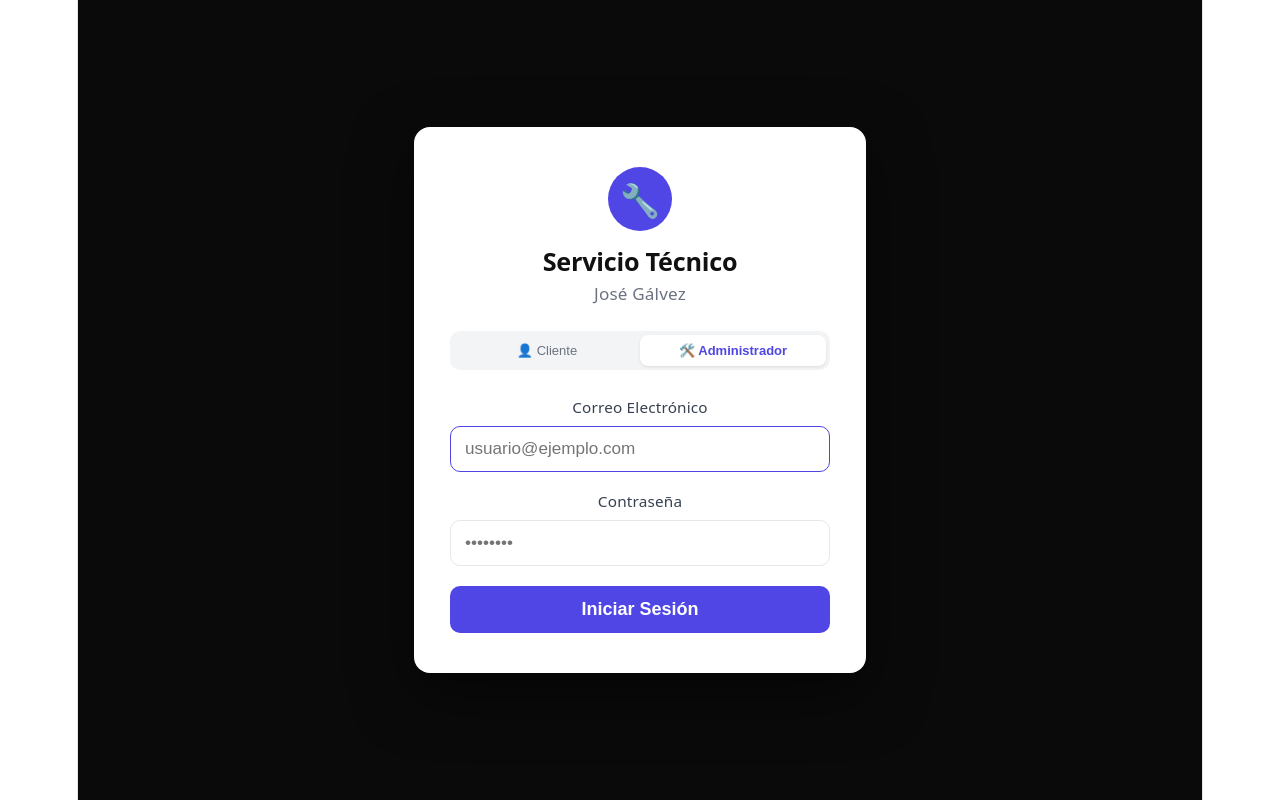
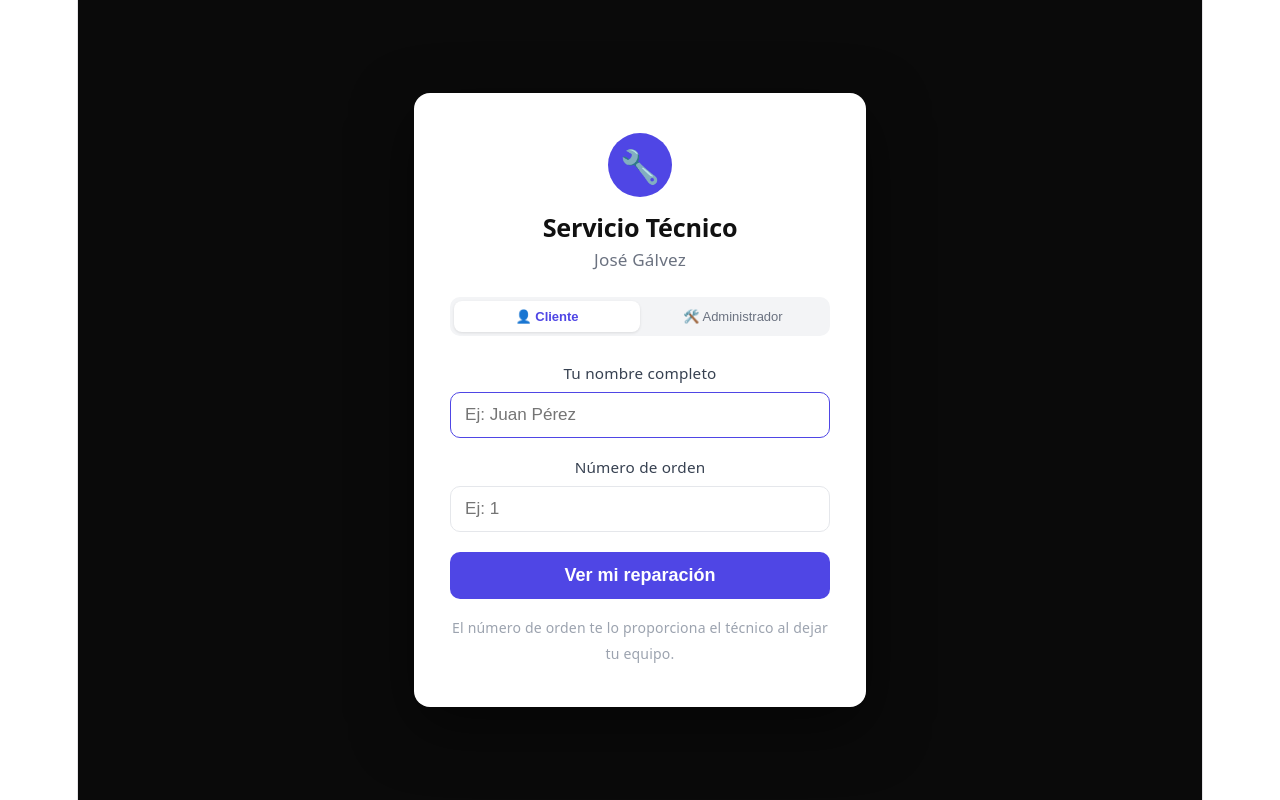
Before and after one commit to D0402/taller-jose-galvez, a React (Vite) app: page / in a window 1280 px wide. Built offline with nearby package versions, Linux system fonts and the light colour scheme; no server answers.

Commit message:
feat: login cliente por nombre y orden, admin por usuario

```diff
--- a/src/components/Login.jsx
+++ b/src/components/Login.jsx
@@ -3,33 +3,13 @@ import React, { useState } from 'react';
 const API = import.meta.env.VITE_API_URL || '/api';
 
 export default function Login({ onLogin }) {
-  const [modo, setModo] = useState('admin'); // 'admin' | 'cliente'
-  const [correo, setCorreo] = useState('');
-  const [password, setPassword] = useState('');
+  const [modo, setModo] = useState('cliente');
   const [nombreCliente, setNombreCliente] = useState('');
   const [ordenCliente, setOrdenCliente] = useState('');
+  const [adminUser, setAdminUser] = useState('');
+  const [adminPass, setAdminPass] = useState('');
   const [error, setError] = useState('');
   const [cargando, setCargando] = useState(false);
-
-  const handleAdminSubmit = async (e) => {
-    e.preventDefault();
-    setCargando(true);
-    setError('');
-    try {
-      const res = await fetch(`${API}/auth/login`, {
-        method: 'POST',
-        headers: { 'Content-Type': 'application/json' },
-        body: JSON.stringify({ correo, password })
-      });
-      const data = await res.json();
-      if (!res.ok) { setError(data.error); return; }
-      onLogin(data);
-    } catch {
-      setError('No se pudo conectar con el servidor.');
-    } finally {
-      setCargando(false);
-    }
-  };
 
   const handleClienteSubmit = async (e) => {
     e.preventDefault();
@@ -53,9 +33,28 @@ export default function Login({ onLogin }) {
         token: null,
         rol: 'cliente',
         correo: nombreCliente.trim(),
-        nombreCliente: nombreCliente.trim(),
-        ordenId: ordenCliente.trim()
+        nombreCliente: nombreCliente.trim()
       });
+    } catch {
+      setError('No se pudo conectar con el servidor.');
+    } finally {
+      setCargando(false);
+    }
+  };
+
+  const handleAdminSubmit = async (e) => {
+    e.preventDefault();
+    setCargando(true);
+    setError('');
+    try {
+      const res = await fetch(`${API}/auth/login`, {
+        method: 'POST',
+        headers: { 'Content-Type': 'application/json' },
+        body: JSON.stringify({ correo: adminUser, password: adminPass })
+      });
+      const data = await res.json();
+      if (!res.ok) { setError(data.error); return; }
+      onLogin(data);
     } catch {
       setError('No se pudo conectar con el servidor.');
     } finally {
@@ -169,13 +168,13 @@ export default function Login({ onLogin }) {
           <form onSubmit={handleAdminSubmit}>
             <div style={{ marginBottom: '16px' }}>
               <label style={{ display: 'block', fontSize: '0.85rem', color: '#374151', marginBottom: '6px', fontWeight: '500' }}>
-                Correo Electrónico
+                Usuario
               </label>
               <input
-                type="email"
-                placeholder="usuario@ejemplo.com"
-                value={correo}
-                onChange={e => setCorreo(e.target.value)}
+                type="text"
+                placeholder="admin"
+                value={adminUser}
+                onChange={e => setAdminUser(e.target.value)}
                 required
                 autoFocus
                 style={{
@@ -194,8 +193,8 @@ export default function Login({ onLogin }) {
               <input
                 type="password"
                 placeholder="••••••••"
-                value={password}
-                onChange={e => setPassword(e.target.value)}
+                value={adminPass}
+                onChange={e => setAdminPass(e.target.value)}
                 required
                 style={{
                   width: '100%', padding: '12px 14px', borderRadius: '10px',
```
